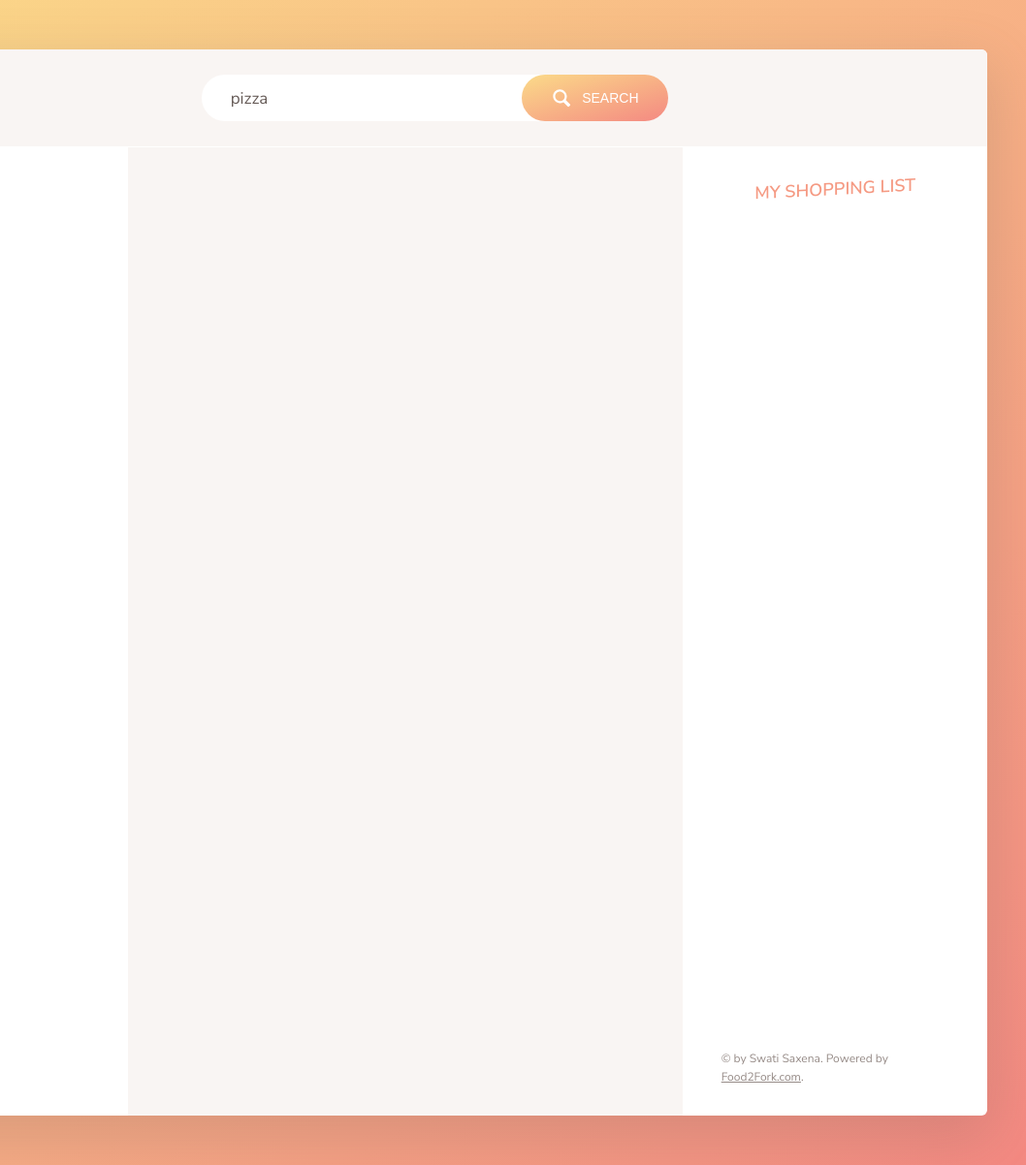
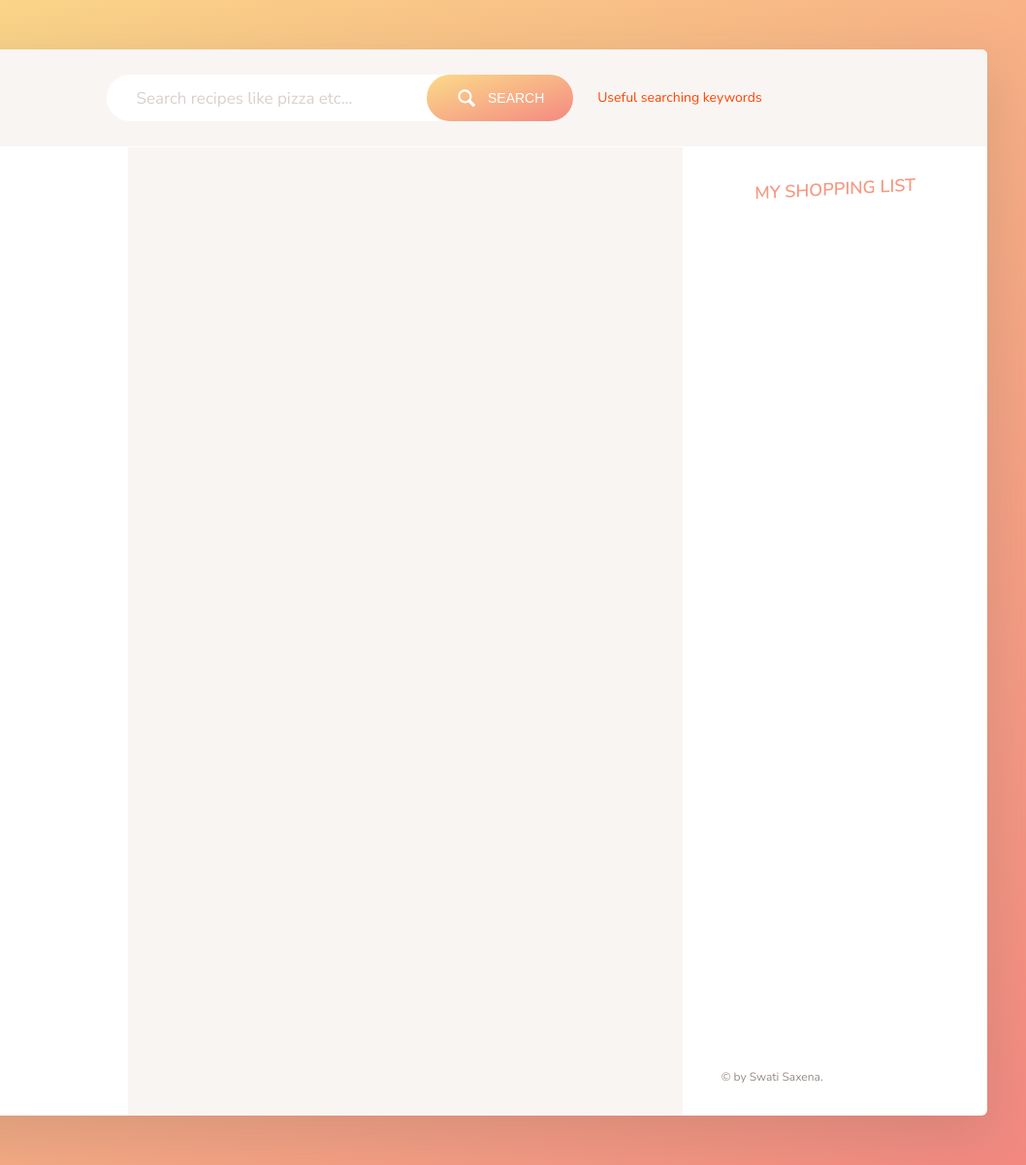
Before and after one commit to swati2904/Forkify-A-food-management-web-app, a website built with webpack: page src/index.html in a window 1280 px wide. Shown: the full height of the page at 97% size, 222-1280 px from the left. Built offline with nearby package versions, Linux system fonts and the light colour scheme; no server answers.

Commit message:
added the options list for searching.

```diff
--- a/src/index.html
+++ b/src/index.html
@@ -8,7 +8,7 @@
     <link href="https://fonts.googleapis.com/css?family=Nunito+Sans:400,600,700" rel="stylesheet">
     <link rel="stylesheet" href="css/style.css">
     <link rel="shortcut icon" href="img/favicon.png" type="image/x-icon">
-    <title>forkify // Search over 1,000,000 recipes</title>
+    <title>Forkify // Search over 1,000,000 recipes</title>
 </head>
 
 <body>
@@ -16,14 +16,20 @@
         <header class="header">
             <img src="img/logo.png" alt="Logo" class="header__logo">
             <form class="search">
-                <input type="text" class="search__field" placeholder="Search over 1,000,000 recipes..." value="pizza">
+                <input type="text" class="search__field" placeholder="Search recipes like pizza etc..." value="">
                 <button class="btn search__btn">
                     <svg class="search__icon">
                         <use href="img/icons.svg#icon-magnifying-glass"></use>
                     </svg>
                     <span>Search</span>
                 </button>
+
             </form>
+            <span>
+                <a style="text-decoration: none; font-size: 14px; margin-left: -90px;color: orangered;" href="https://forkify-api.herokuapp.com/phrases.html" target="_blank">Useful
+                    searching keywords
+                </a>
+            </span>
             <div class="likes">
                 <div class="likes__field">
                     <svg class="likes__icon">
@@ -32,19 +38,7 @@
                 </div>
                 <div class="likes__panel">
                     <ul class="likes__list">
-                        <!--
-                        <li>
-                            <a class="likes__link" href="#23456">
-                                <figure class="likes__fig">
-                                    <img src="img/test-1.jpg" alt="Test">
-                                </figure>
-                                <div class="likes__data">
-                                    <h4 class="likes__name">Pasta with Tomato ...</h4>
-                                    <p class="likes__author">The Pioneer Woman</p>
-                                </div>
-                            </a>
-                        </li>
-                        -->
+
                     </ul>
                 </div>
             </div>
@@ -205,7 +199,7 @@
 
             <ul class="shopping__list">
             </ul>
-                <!--
+            <!--
                 <li class="shopping__item">
                     <div class="shopping__count">
                         <input type="number" value="500" step="100">
@@ -288,8 +282,7 @@
 
 
             <div class="copyright">
-                &copy; by Swati Saxena. Powered by
-                <a href="http://food2fork.com" target="_blank" class="link">Food2Fork.com</a>.
+                &copy; by Swati Saxena.
             </div>
 
         </div>
```
